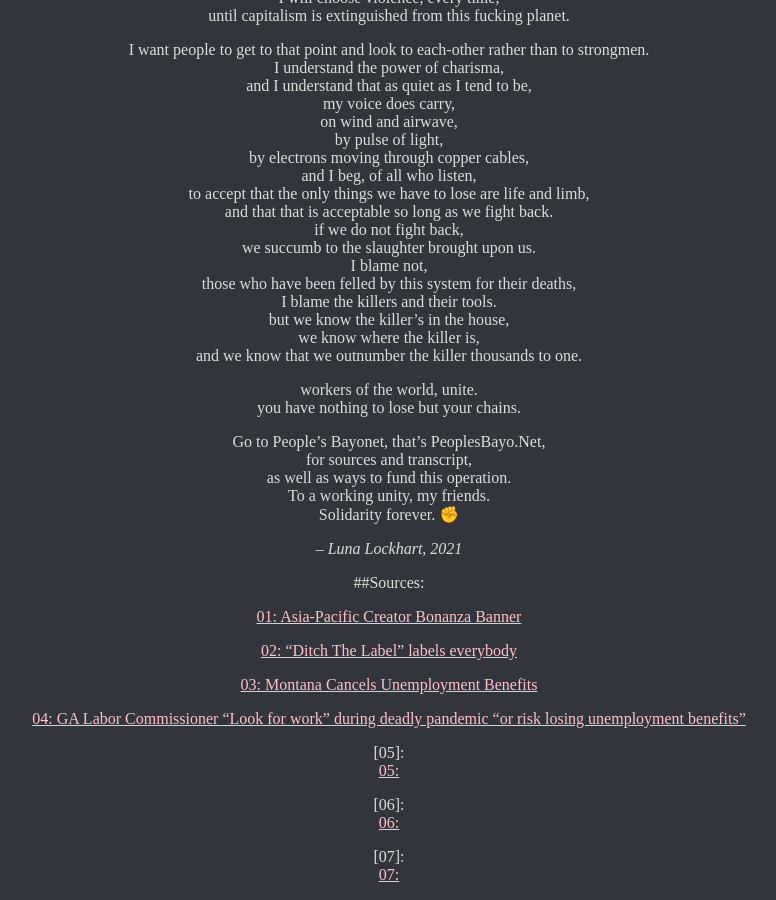
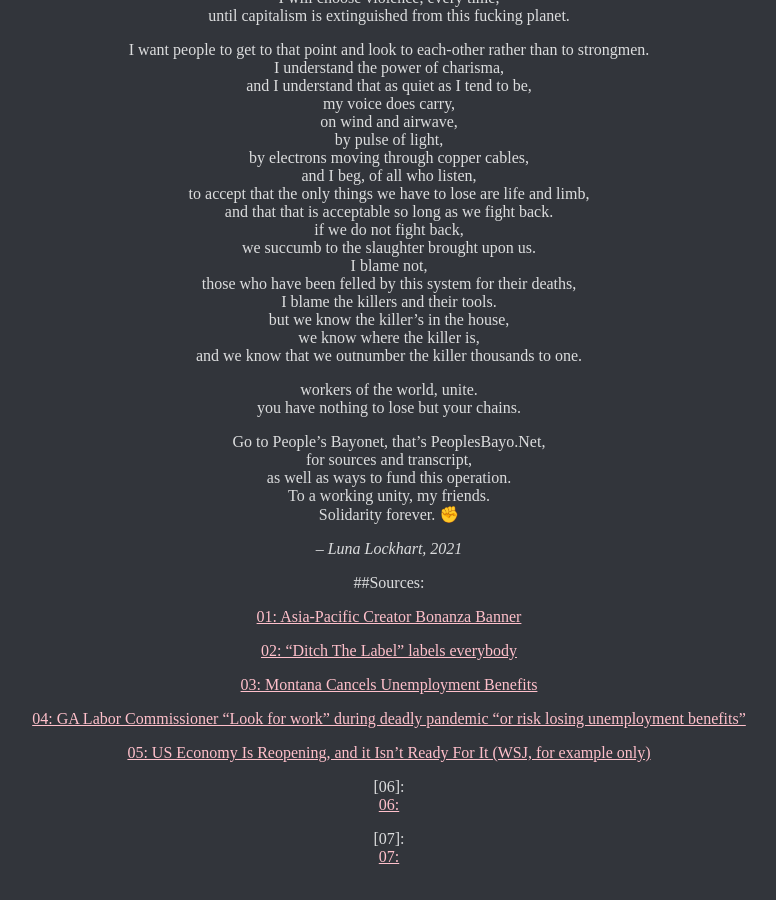
Before and after one commit to madcountess/lockhartblog, a Jekyll site: the page built from _posts/media/2021-05-05-newsouth02.md, in a window 1280 px wide and 900 px high, scrolled down 4572 px. Shown: the whole window, without its empty margins (251-1027 px from the left). Built offline with Jekyll 4.4.1, drawn with Linux system fonts in a browser that asks for light colours.

Commit message:
fixing a link

```diff
--- a/_posts/media/2021-05-05-newsouth02.md
+++ b/_posts/media/2021-05-05-newsouth02.md
@@ -311,8 +311,8 @@ Solidarity forever. ✊
 [04]: https://www.ajc.com/news/labor-commissioner-look-for-work-or-risk-losing-unemployment-benefits/QG2BI5CW4RBMBMZSLACLW3UD34/
 [04: GA Labor Commissioner "Look for work" during deadly pandemic "or risk losing unemployment benefits"](https://archive.ph/I0dF7)
 
-[05]:
-[05: ]()
+[05]: https://www.wsj.com/articles/u-s-businesses-are-playing-catch-up-as-the-economy-surges-11621000821
+[05: US Economy Is Reopening, and it Isn't Ready For It (WSJ, for example only)](https://archive.ph/PduiM)
 
 [06]:
 [06: ]()
```
